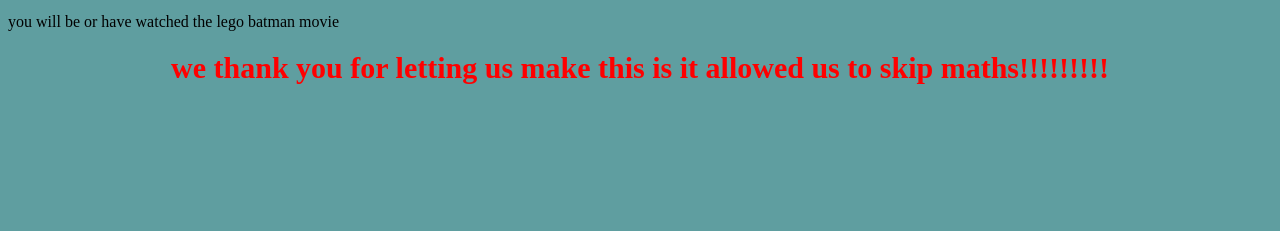
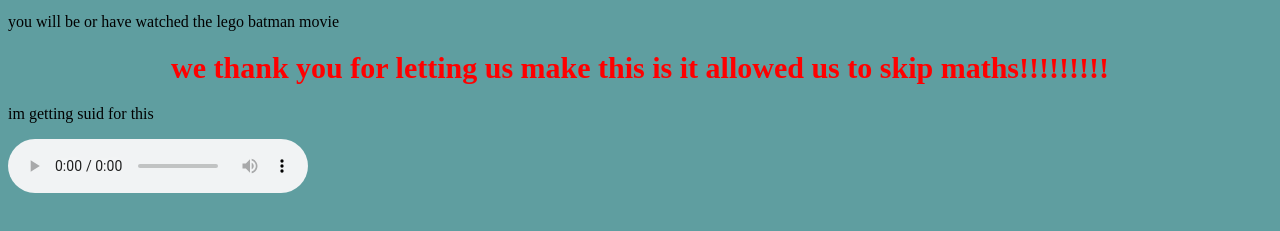
Before and after one commit to Charliehall3141/film_festival, a plain HTML site: page index.html in a window 1280 px wide. Shown: the part 415-646 px from the top of the page. Drawn offline with Linux system fonts and the light colour scheme.

Commit message:
Update index.html

```diff
--- a/index.html
+++ b/index.html
@@ -38,6 +38,13 @@
 
     <h1 style="color:red; font-size: 30px;">we thank you for letting us make this is it allowed us to skip maths!!!!!!!!!</h1>
 
+    <p>im getting suid for this</p>
+
+     <audio controls>
+      <source src="horse.mp3" type="audio/mpeg">
+      Your browser does not support the audio element.
+</audio>
+
 
   </body>
 </html>
```
